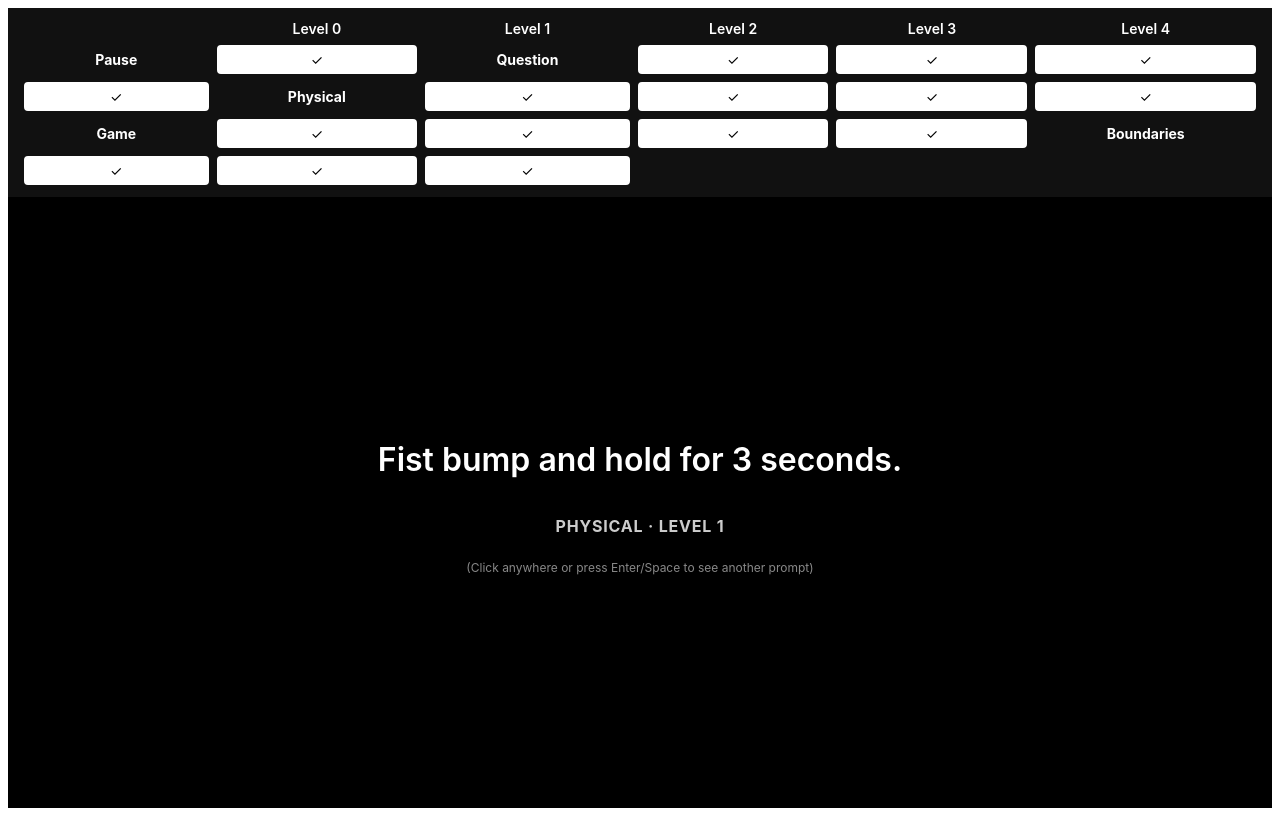
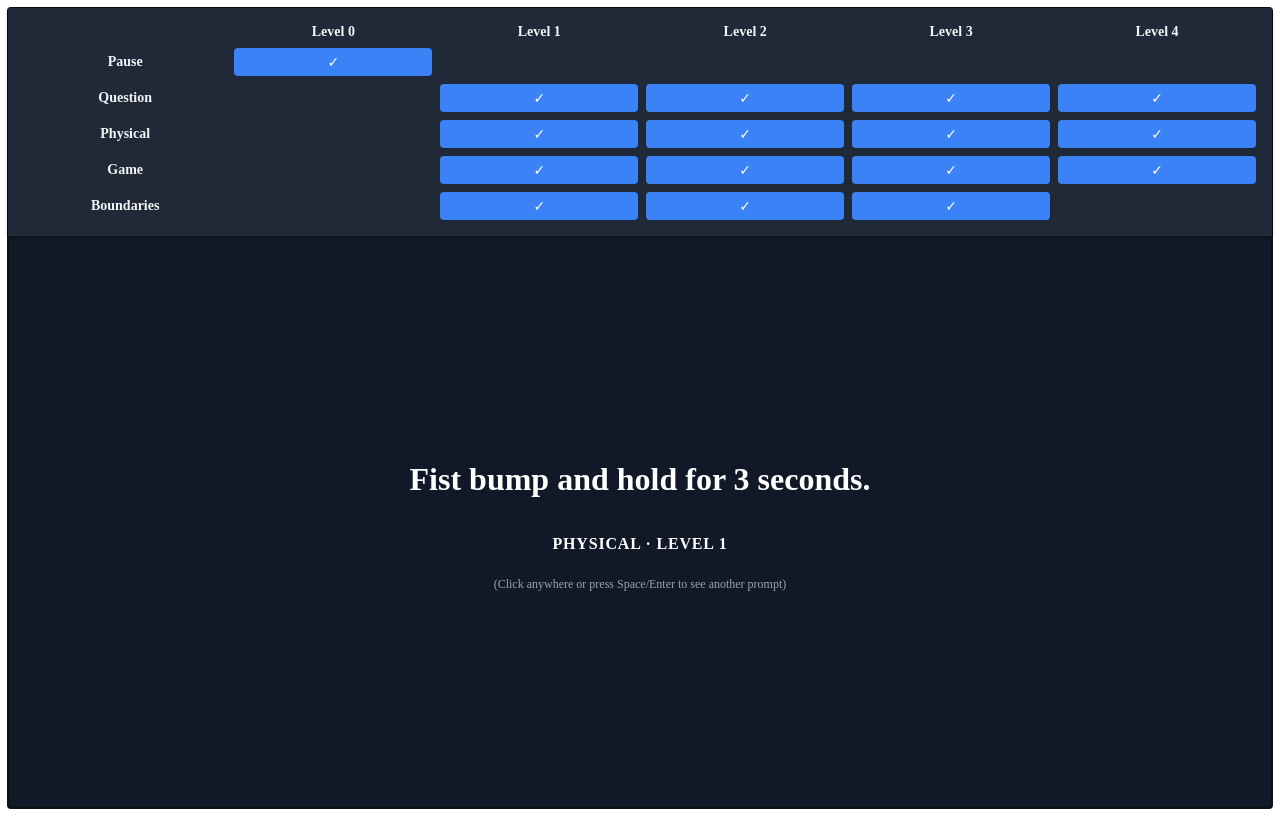
Before and after one commit to improv-tools/impbreaker, a React (Create React App) app: page / in a window 1280 px wide. Built offline with nearby package versions, Linux system fonts and the light colour scheme.

Commit message:
Fix grid in new layout

```diff
--- a/src/App.jsx
+++ b/src/App.jsx
@@ -1,5 +1,4 @@
 import React, { useState, useEffect, useRef } from "react";
-
 import { prompts, categories, levels } from "./prompts";
 
 export default function App() {
@@ -7,6 +6,7 @@ export default function App() {
     new Set(categories.flatMap((cat) => levels.map((lvl) => `${cat}:${lvl}`)))
   );
   const [currentPrompt, setCurrentPrompt] = useState(null);
+
   const containerRef = useRef(null);
 
   useEffect(() => {
@@ -41,6 +41,13 @@ export default function App() {
     setCurrentPrompt(filtered.length > 0 ? filtered[Math.floor(Math.random() * filtered.length)] : null);
   };
 
+  const categoryColors = {
+    question: "text-blue-600",
+    physical: "text-pink-600",
+    game: "text-green-600",
+    boundaries: "text-purple-600",
+  };
+
   return (
     <div
       ref={containerRef}
@@ -51,50 +58,49 @@ export default function App() {
         if (e.key === "Enter" || e.key === " ") handleClick();
       }}
       style={{
-        height: "100dvh",
-        minHeight: "100svh",
+        minHeight: "100vh",
         display: "flex",
         flexDirection: "column",
-        backgroundColor: "#000000",
-        color: "#ffffff",
-        fontFamily: "-apple-system, BlinkMacSystemFont, 'Segoe UI', Roboto, Helvetica, Arial, sans-serif",
-        boxSizing: "border-box",
-        outline: "none",
+        backgroundColor: "#111827", // dark theme
+        color: "white",
       }}
     >
-      {/* Sticky Header Filter Grid */}
       <div
         style={{
-          backgroundColor: "#111111",
-          padding: "0.75rem 1rem",
+          backgroundColor: "#1f2937",
+          boxShadow: "0 1px 3px rgba(0,0,0,0.4)",
+          padding: "1rem",
           position: "sticky",
           top: 0,
           zIndex: 10,
+        }}
+      >
+        <div
+          style={{
             display: "grid",
-          gridTemplateColumns: `repeat(${levels.length + 1}, auto)`,
+            gridTemplateColumns: `repeat(${levels.length + 1}, minmax(4rem, auto))`,
             gap: "0.5rem",
             alignItems: "center",
             textAlign: "center",
             fontWeight: "600",
             fontSize: "0.875rem",
-          width: "100%",
-          boxSizing: "border-box",
-          color: "#ffffff",
+            color: "#f3f4f6",
           }}
         >
           <div></div>
           {levels.map((lvl) => (
-          <div key={`header-${lvl}`}>{`Level ${lvl}`}</div>
+            <div key={`header-${lvl}`} style={{ textTransform: "capitalize" }}>
+              Level {lvl}
+            </div>
           ))}
           {categories.map((cat) => (
-          <React.Fragment key={`cat-${cat}`}>
+            <React.Fragment key={`cat-header-${cat}`}>
               <div style={{ fontWeight: "700", textTransform: "capitalize" }}>{cat}</div>
               {levels.map((lvl) => {
                 const key = `${cat}:${lvl}`;
                 const active = activeCombos.has(key);
                 const exists = prompts.some((p) => p.category === cat && p.level === lvl);
-              if (!exists) return null;
-              return (
+                return exists ? (
                   <button
                     key={key}
                     onClick={(e) => {
@@ -104,25 +110,27 @@ export default function App() {
                     style={{
                       padding: "0.25rem 0.5rem",
                       borderRadius: "0.25rem",
-                    border: active ? "2px solid #ffffff" : "1px solid #666666",
-                    backgroundColor: active ? "#ffffff" : "#000000",
-                    color: active ? "#000000" : "#ffffff",
+                      border: active ? "2px solid #3b82f6" : "1px solid #374151",
+                      backgroundColor: active ? "#3b82f6" : "#1f2937",
+                      color: active ? "white" : "#d1d5db",
                       cursor: "pointer",
                       fontSize: "0.875rem",
                       userSelect: "none",
-                    fontFamily: "inherit",
                     }}
                     aria-pressed={active}
+                    title={`Toggle ${cat} Level ${lvl}`}
                   >
                     {active ? "✓" : "✕"}
                   </button>
+                ) : (
+                  <div key={key}></div>
                 );
               })}
             </React.Fragment>
           ))}
         </div>
+      </div>
 
-      {/* Main Prompt Display */}
       <main
         style={{
           flexGrow: 1,
@@ -137,14 +145,7 @@ export default function App() {
       >
         {currentPrompt ? (
           <>
-            <h1
-              style={{
-                fontSize: "2rem",
-                fontWeight: "600",
-                color: "#ffffff",
-                maxWidth: "40rem",
-              }}
-            >
+            <h1 style={{ fontSize: "2rem", fontWeight: "600", color: "white", maxWidth: "40rem" }}>
               {currentPrompt.text}
             </h1>
             <p
@@ -153,28 +154,17 @@ export default function App() {
                 textTransform: "uppercase",
                 fontWeight: "700",
                 letterSpacing: "0.05em",
-                color: "#cccccc",
+                color: categoryColors[currentPrompt.category] || "#d1d5db",
               }}
             >
               {currentPrompt.category} · Level {currentPrompt.level}
             </p>
-            <p
-              style={{
-                marginTop: "0.5rem",
-                fontSize: "0.75rem",
-                color: "#888888",
-              }}
-            >
-              (Click anywhere or press Enter/Space to see another prompt)
+            <p style={{ marginTop: "0.5rem", fontSize: "0.75rem", color: "#9ca3af", userSelect: "text" }}>
+              (Click anywhere or press Space/Enter to see another prompt)
             </p>
           </>
         ) : (
-          <p
-            style={{
-              color: "#888888",
-              marginTop: "1.5rem",
-            }}
-          >
+          <p style={{ color: "#6b7280", marginTop: "1.5rem", userSelect: "text" }}>
             No prompts available for the selected filters.
           </p>
         )}
```
Lines whose indentation alone changed are shown as unchanged.
